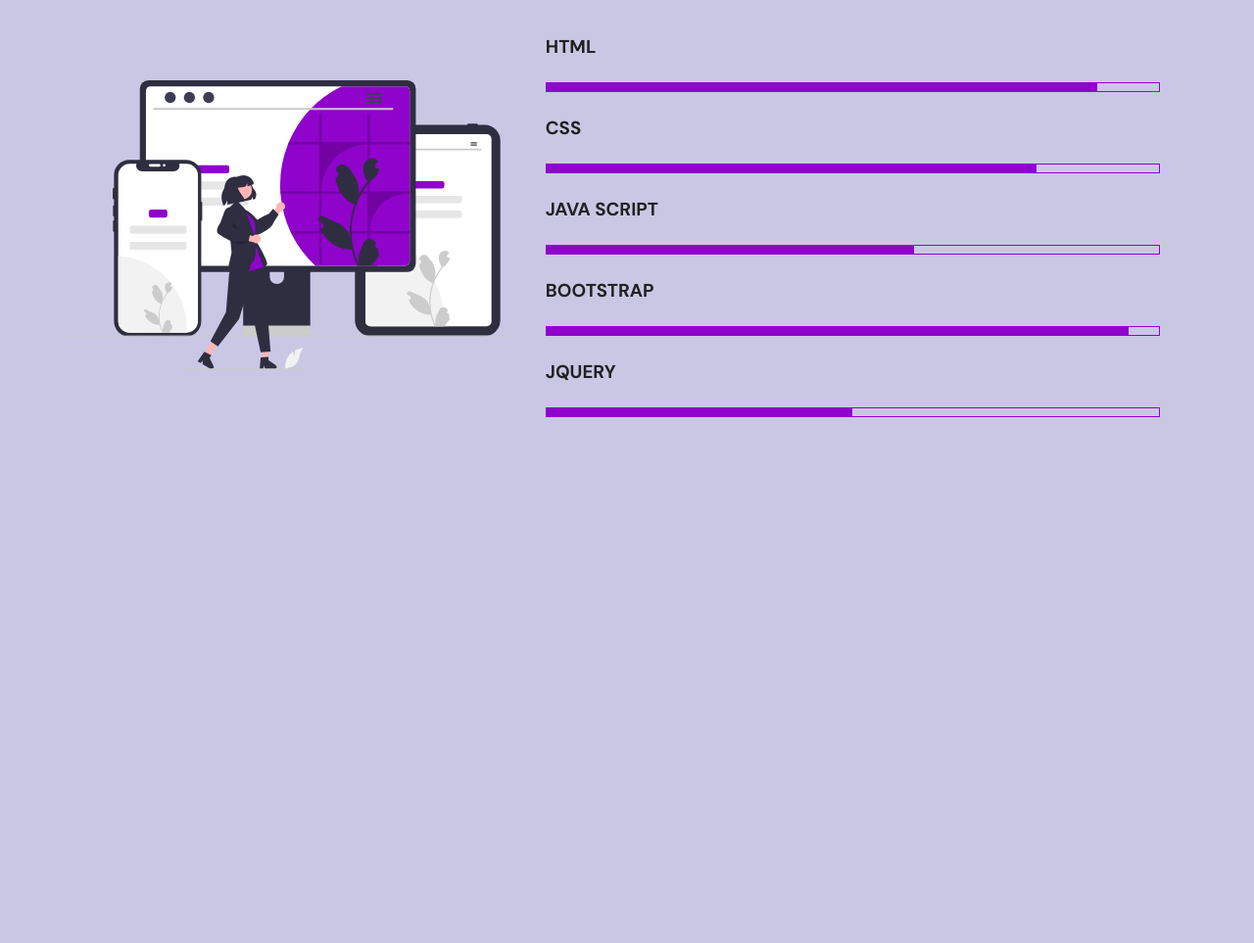
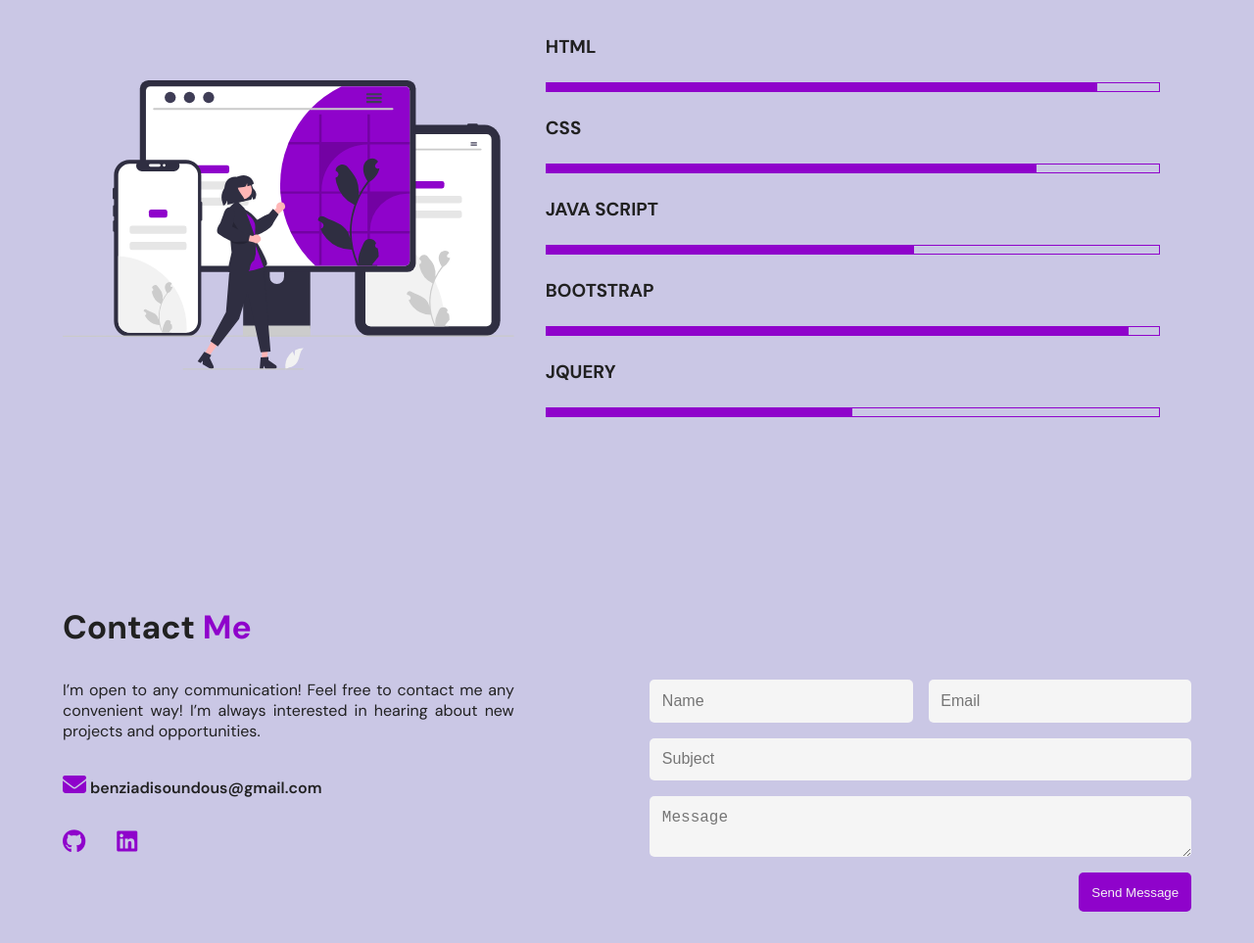
Before and after one commit to soundousbenziadi/my-portfolio, a plain HTML site: page index.html in a window 1280 px wide. Shown: the part 1813-2776 px from the top of the page at 98% size. Before the commit the page ends 2411 px from the top, so only its background shows below. Drawn offline with nearby package versions, Linux system fonts and the light colour scheme.

Commit message:
add contact section

```diff
--- a/index.html
+++ b/index.html
@@ -296,6 +296,38 @@
             </div>
         </div>
     </section>
+    <section id="contact">
+        <h2 class="contact-heading">Contact <span class="colored-txt">Me</span></h2>
+        <div class="contact-container">
+            <div class="contact-content">
+                <p class="contact-txt">
+                    I’m open to any communication! Feel free to contact me any convenient way! I’m always interested
+                    in hearing about new projects and opportunities.
+                </p>
+                <a href="mailto:benziadisoundous@gmail.com" class="email"><i class="fa-solid fa-envelope contact-icon">
+                    </i> benziadisoundous@gmail.com</a>
+                <div class="contact-icons">
+                    <a href="https://github.com/soundousbenziadi"><i class="fa-brands fa-github contact-icon"></i></a>
+                    <a href="https://www.linkedin.com/in/soundous-benziadi-73339b28"><i
+                            class="fa-brands fa-linkedin contact-icon"></i></a>
+                </div>
+            </div>
+            <div class="form-container">
+                <form class="contact-form" onsubmit="sendMail(event)">
+                    <div class="contact-form-first-row">
+                        <input type="text" id="name" placeholder="Name" required>
+                        <input type="email" id="email" placeholder="Email" required>
+                    </div>
+                    <input type="text" id="subject" placeholder="Subject">
+                    <textarea id="message" placeholder="Message"></textarea>
+                    <button type="submit" class="submit-btn" onclick="sendMail()">Send Message</button>
+                </form>
+            </div>
+        </div>
+    </section>
+    <script src="https://cdn.jsdelivr.net/npm/@emailjs/browser@4/dist/email.min.js"></script>
+
+
     <script src="script.js"></script>
 </body>
 
--- a/script.js
+++ b/script.js
@@ -69,3 +69,27 @@
      });
    }
  });
+ document.addEventListener("DOMContentLoaded", function () {
+   emailjs.init({
+       publicKey: "WjJRS1noxZFmTDnQd",
+   });
+});
+
+function sendMail(event) {
+   event.preventDefault();
+   let params = {
+       name: document.getElementById("name").value,
+       email: document.getElementById("email").value,
+       subject: document.getElementById("subject").value,
+       message: document.getElementById("message").value,
+   };
+
+   emailjs.send("service_hzvbt2q", "template_oag7g7w", params)
+       .then(function (response) {
+           alert("Email sent successfully!");
+       })
+       .catch(function (error) {
+           alert("Failed to send email. Please try again.");
+           console.error("Error:", error);
+       });
+}
--- a/styles.css
+++ b/styles.css
@@ -28,6 +28,9 @@
     background-color: var(--background);
     color: var(--text);
     font-family: var(--text-font);
+  }
+  a{
+    text-decoration: none;
   }
   /* theme-switch */
   #theme-switch{
@@ -289,6 +292,92 @@
   width: 0%;
   transition: width 3s ease-out;
 }
+/* CONTACT */
+#contact{
+  padding: 2rem 4rem;
+}
+.contact-heading{
+  font-size:2.1rem;
+  margin-bottom: 2rem;
+}
+.contact-container{
+  display: flex;
+  width: 100%;
+  flex-wrap: wrap;
+}
+.contact-content{
+  display: flex;
+  flex-direction: column;
+  width: 40%;
+  height: 100%;
+  gap: 2rem;
+}
+.contact-icons{
+  display: flex;
+  gap: 2rem;
+}
+.contact-icon{
+  font-size: 1.5rem;
+  color: var(--accent);
+  transition: all 400ms ease;
+}
+.contact-icon:hover{
+  transform: scale(1.2);
+}
+.email{
+  color: var(--text);
+  size: 1.5rem;
+  font-weight: 600;
+}
+.form-container{
+  width: 60%;
+  display: flex;
+  justify-content: end;
+  height: 100%;
+}
+.contact-form{
+  display: flex;
+  flex-direction: column;
+  align-items: center;
+  height: 100%;
+  gap: 1rem;
+  width: 80%;
+}
+.contact-form-first-row{
+  display: flex;
+  justify-content: stretch;
+  width: 100%;
+  gap: 1rem;
+}
+#subject,#message,#name,#email{
+  width: 100%;
+  background-color: #f5f5f5;
+  border: none;
+  padding: 1vw;
+  border-radius: 5px;
+  font-size: 1rem;
+}
+#subject:focus,#message:focus,#name:focus,#email:focus{
+  outline: none;
+  background-color: #F4F4F4;
+  border: 1px solid var(--accent);
+}
+.contact-txt{
+  font-size: 1rem;
+  text-align: justify;
+}
+.submit-btn{
+  align-self: end;
+  padding: 1vw;
+  border: none;
+  background-color: var(--accent);
+  border-radius: 5px;
+  color: #F4F4F4;
+  cursor: pointer;
+}
+.submit-btn:hover{
+  background-color: var(--secondary);
+}
  /***************************************Media queries***********************************/
   @media (max-width:700px){
     /* NAVBAR */
@@ -380,7 +469,7 @@
   padding: 2rem 2rem;
   height: unset;
 }
-.skilss-container{
+.skills-container{
   align-items: center;
   gap: 40px;
   height: unset;
@@ -396,4 +485,25 @@
   font-size: 2rem;
   margin-bottom: 1rem;
 }
+/* contact */
+#contact{
+  padding: 2rem 2rem;
+}
+.contact-heading{
+  font-size: 2rem;
+  margin-bottom: 1rem;
+}
+.contact-container{
+  gap: 2rem;
+}
+.contact-content{
+  width: 100%;
+}
+.form-container{
+  width: 100%;
+  justify-content: center;
+}
+.contact-form{
+  width: 100%;
+}
   }
```
